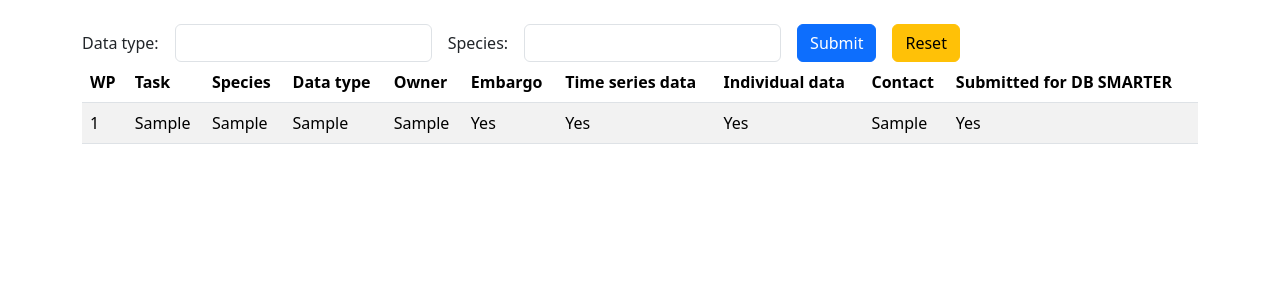
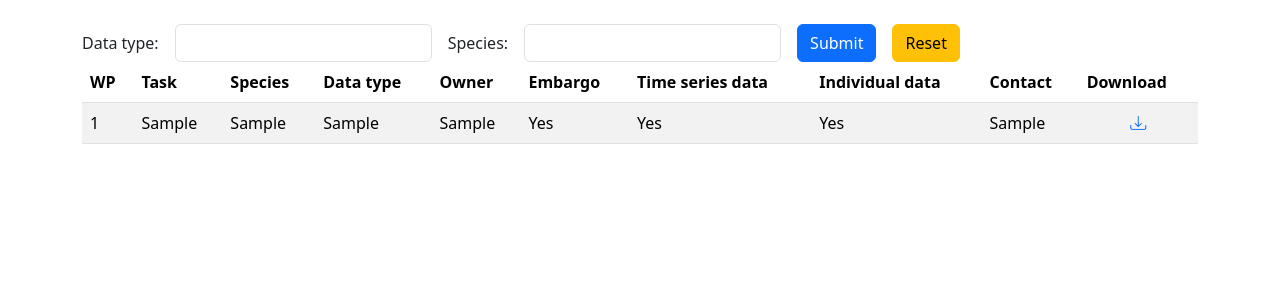
Before and after one commit to cnr-ibba/SMARTER-repository, a Django app: page /datasets in a window 1280 px wide. Shown: the part 68-368 px from the top of the page. Run offline with Django 4.2, Linux system fonts and the light colour scheme; a user stored in the database is signed in; tables that the repository leaves empty hold one stand-in row (values such as "Sample post"); some libraries are stand-ins or nearby versions.

Commit message:
:sparkles: download dataset from dataset list

```diff
--- a/django-data/smarter/repository/templates/repository/dataset_filter.html
+++ b/django-data/smarter/repository/templates/repository/dataset_filter.html
@@ -1,5 +1,6 @@
 {% extends 'base.html' %}
 {% load static %}
+{% load filename %}
 
 {% block title %}SMARTER Dataset List{% endblock title %}
 
@@ -52,7 +53,7 @@
                     <th scope="col">Time series data</th>
                     <th scope="col">Individual data</th>
                     <th scope="col">Contact</th>
-                    <th scope="col">Submitted for DB SMARTER</th>
+                    <th scope="col">Download</th>
                 </tr>
             </thead>
             <tbody>
@@ -67,7 +68,11 @@
                     <td>{{ dataset.time_series | yesno:"Yes,No,?" }}</td>
                     <td>{{ dataset.individual_data | yesno:"Yes,No,?" }}</td>
                     <td>{{ dataset.contact }}</td>
-                    <td>{{ dataset.submitted | yesno:"Yes,No,?" }}</td>
+                    <td class="text-center">
+                        {% if dataset.submitted %}
+                        <a href="{% url 'download' dataset.filename %}" download={{ dataset.filename|filename }}><i class="bi bi-download"></i></a>
+                        {% endif %}
+                    </td>
                 </tr>
                 {% endfor %}
             </tbody>
--- /dev/null
+++ b/django-data/smarter/repository/templatetags/__init__.py
@@ -0,0 +1 @@
+#
--- /dev/null
+++ b/django-data/smarter/repository/templatetags/filename.py
@@ -0,0 +1,20 @@
+#!/usr/bin/env python3
+# -*- coding: utf-8 -*-
+"""
+Created on Mon Feb 27 15:32:41 2023
+
+@author: Paolo Cozzi <paolo.cozzi@ibba.cnr.it>
+
+found here: https://stackoverflow.com/a/4046508/4385116
+"""
+
+import os
+
+from django import template
+
+register = template.Library()
+
+
+@register.filter
+def filename(value):
+    return os.path.basename(value)
--- a/django-data/smarter/repository/views.py
+++ b/django-data/smarter/repository/views.py
@@ -40,7 +40,7 @@ class DataSetListView(LoginRequiredMixin, FilterView):
     """Display SMARTER datasets"""
 
     filterset_class = DatasetFilter
-    paginate_by = 8
+    paginate_by = 10
     filterset_fields = ('data_type',)
 
 
--- a/django-data/smarter/smarter/urls.py
+++ b/django-data/smarter/smarter/urls.py
@@ -29,6 +29,6 @@ urlpatterns = [
         LogoutView.as_view(template_name="accounts/logged_out.html"),
         name="logout"),
     path('datasets', DataSetListView.as_view(), name="dataset-list"),
-    path('download/<str:file_name>', download, name='download'),
+    path('download/<path:file_name>', download, name='download'),
     path('', IndexView.as_view(), name="index"),
 ]
--- a/django-data/smarter/templates/base.html
+++ b/django-data/smarter/templates/base.html
@@ -12,6 +12,7 @@
     {# Load CSS and JavaScript #}
     {% bootstrap_css %}
     {% bootstrap_javascript %}
+    <link rel="stylesheet" href="https://cdn.jsdelivr.net/npm/bootstrap-icons@1.3.0/font/bootstrap-icons.css">
     <link rel="stylesheet" href="{% static 'css/custom.css' %}">
     {% block custom_css %}{% endblock custom_css %}
 </head>
```
